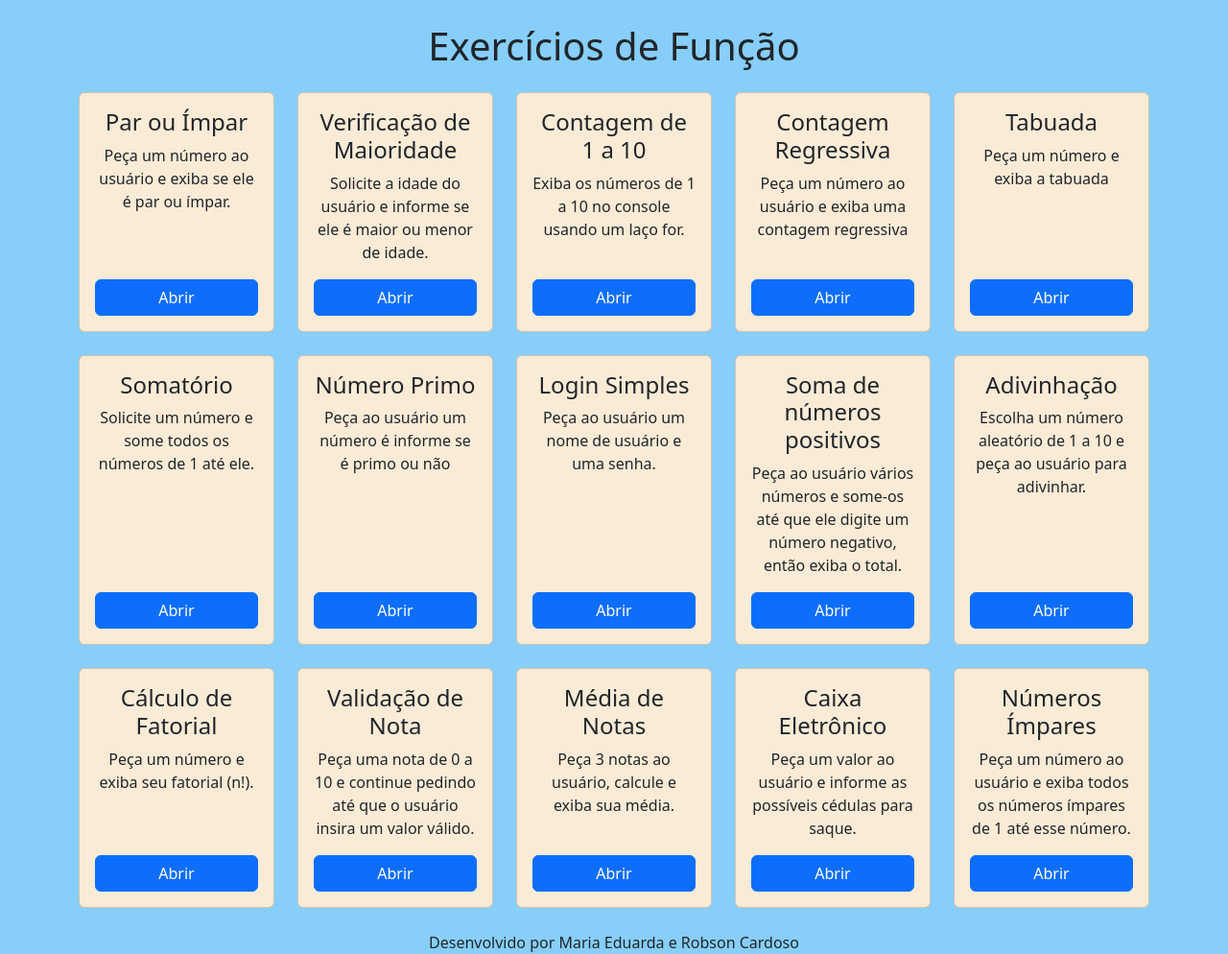
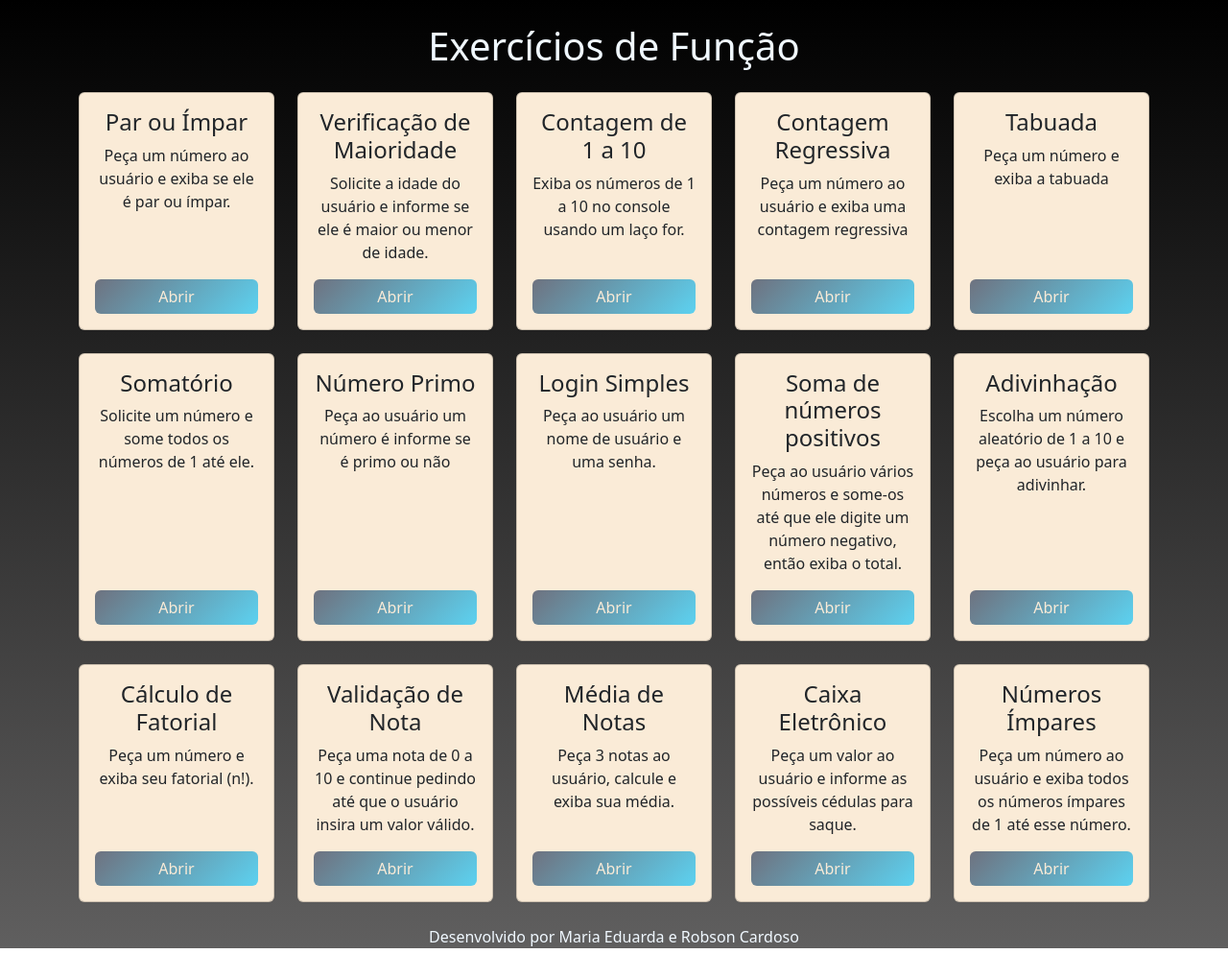
Before and after one commit to mariaeduarda574/IW-II, a plain HTML site: page Prova/index.html in a window 1280 px wide. Shown: the whole page at 96% size. Drawn offline with nearby package versions, Linux system fonts and the light colour scheme.

Commit message:
Add files via upload

```diff
--- a/Prova/estilo.css
+++ b/Prova/estilo.css
@@ -1,5 +1,5 @@
 body{
-    background-color: 	#87CEFA;
+    background: linear-gradient(#000000, #383737cc);
 }
 .card{
     background-color: antiquewhite;
@@ -14,3 +14,13 @@ body{
 .botao{
     text-align: center;
 }
+
+.btn-primary{
+    color: antiquewhite;
+    background: linear-gradient(135deg,#07193f93, #00c3ffa1);
+    border: none;
+}
+
+.t{
+    color: aliceblue;
+}
--- a/Prova/index.html
+++ b/Prova/index.html
@@ -10,7 +10,7 @@
 <body>
 
 <div class="container py-4">
-  <h1 class="text-center mb-4">Exercícios de Função</h1>
+  <h1 class="text-center mb-4 t">Exercícios de Função</h1>
 
   <div class="row row-cols-1 row-cols-md-3 row-cols-lg-5 g-4">
 
@@ -184,6 +184,6 @@
 
 <!-- JS -->
 <script src="functions.js"></script>
-<footer class="text-center">Desenvolvido por Maria Eduarda e Robson Cardoso</footer>
+<footer class="text-center t">Desenvolvido por Maria Eduarda e Robson Cardoso</footer>
 </body>
 </html>
```
